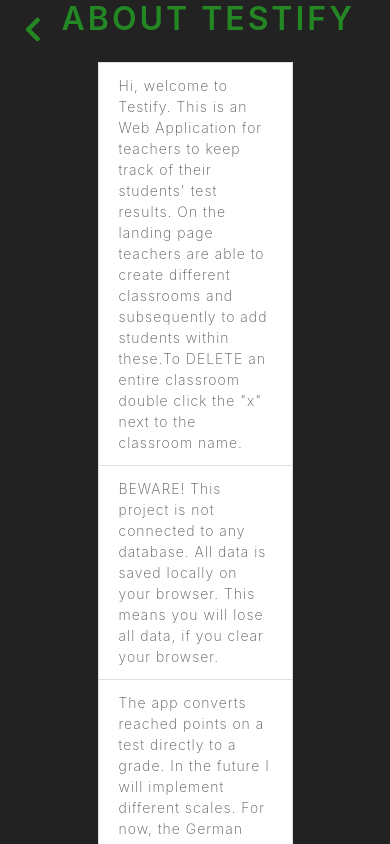
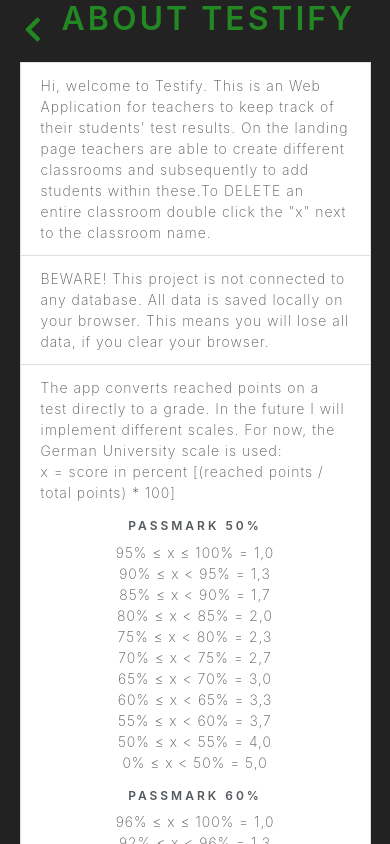
Before and after one commit to julian0becker/testscore, a React (Create React App) app: page /about in a window 390 px wide. Shown: the top 844 px of the page. Built offline with nearby package versions, Linux system fonts and the light colour scheme.

Commit message:
minor fix media query list width

```diff
--- a/src/App.css
+++ b/src/App.css
@@ -85,6 +85,10 @@
 .table {
   text-align: center;
 }
+
+.about-list {
+  width: 50%;
+}
 @media (max-width: 950px) {
   .score-tables {
     display: block;
@@ -95,4 +99,7 @@
   .table-words {
     display: none;
   }
+  .about-list {
+    width: 90%;
+  }
 }
--- a/src/components/About.js
+++ b/src/components/About.js
@@ -13,7 +13,7 @@
         <div />
       </div>
       <div className="d-flex justify-content-center">
-        <ul className="list-group w-50 mt-3">
+        <ul className="list-group about-list mt-3">
           <li className="list-group-item">
             Hi, welcome to Testify. This is an Web Application for teachers to
             keep track of their students' test results. On the landing page
```
